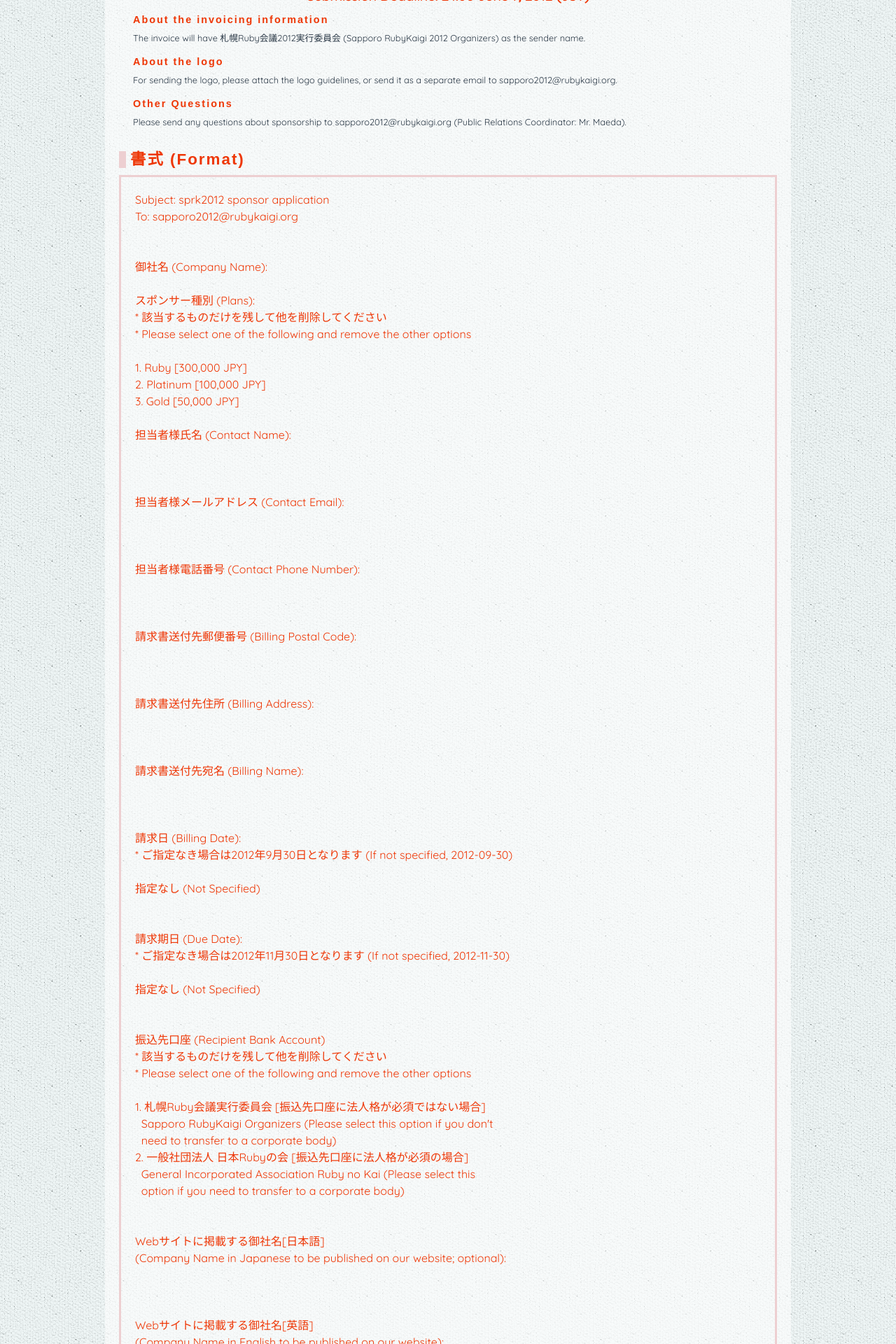
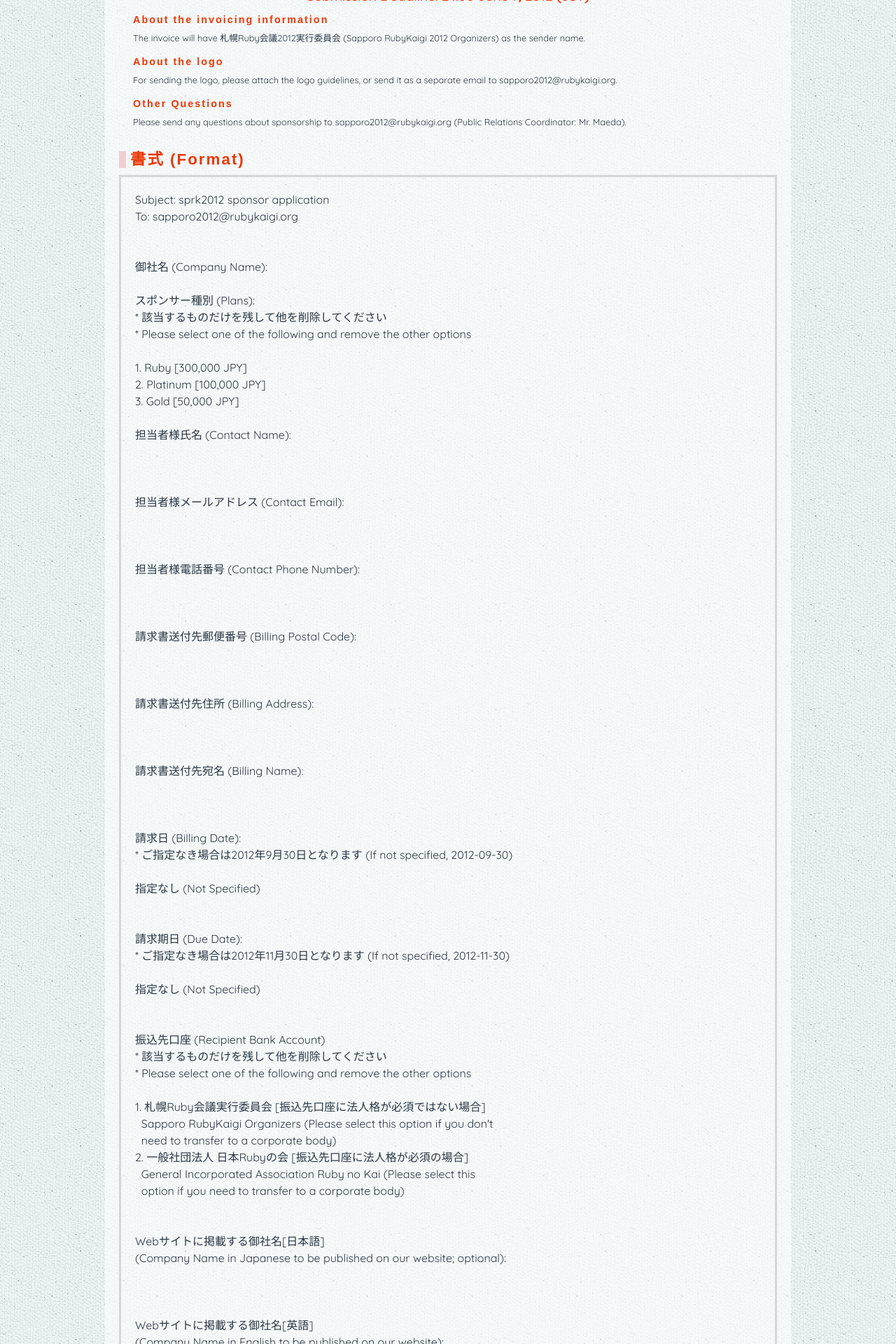
Before and after one commit to ruby-sapporo/sapporo.rubykaigi.org, a Jekyll site: the page built from 2012/call-for-sponsors.md, in a window 1280 px wide. Shown: the part 590-2510 px from the top of the page at 70% size. Built offline with Jekyll 4.4.1, drawn with Linux system fonts in a browser that asks for light colours; Markdown is read by kramdown in place of the engine named in the settings; comment, search, counter and statistics services are not loaded.

Commit message:
[#28597093] modify colors of pre and code

```diff
--- a/2012/stylesheets/common.css
+++ b/2012/stylesheets/common.css
@@ -117,7 +117,11 @@
 
 pre {
   padding: 20px;
-  border: 3px solid #edcfd1;
+  border: 3px solid #d4d7da;
+}
+
+pre code {
+	color: #293745;
 }
 
 table {
```
